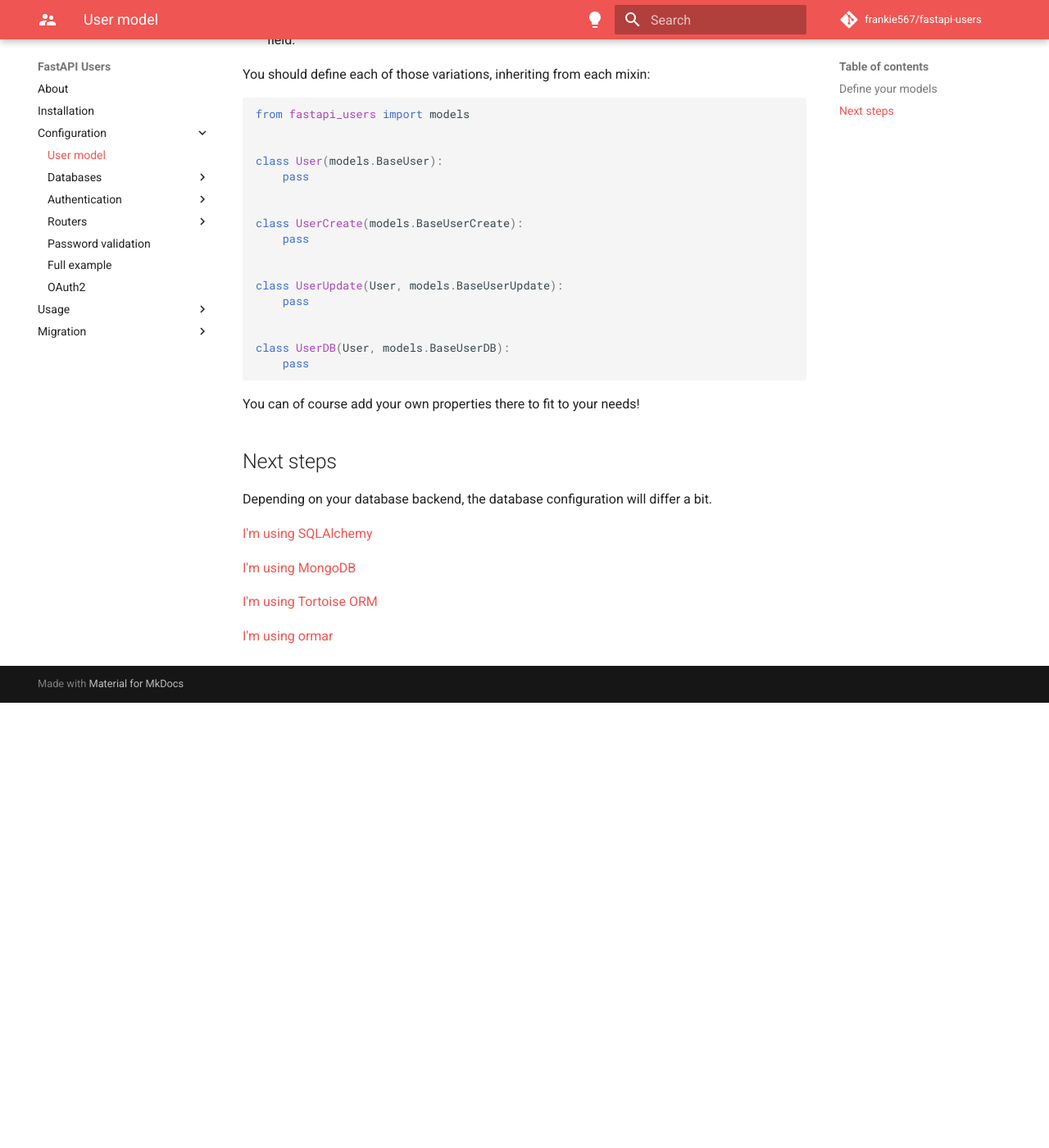
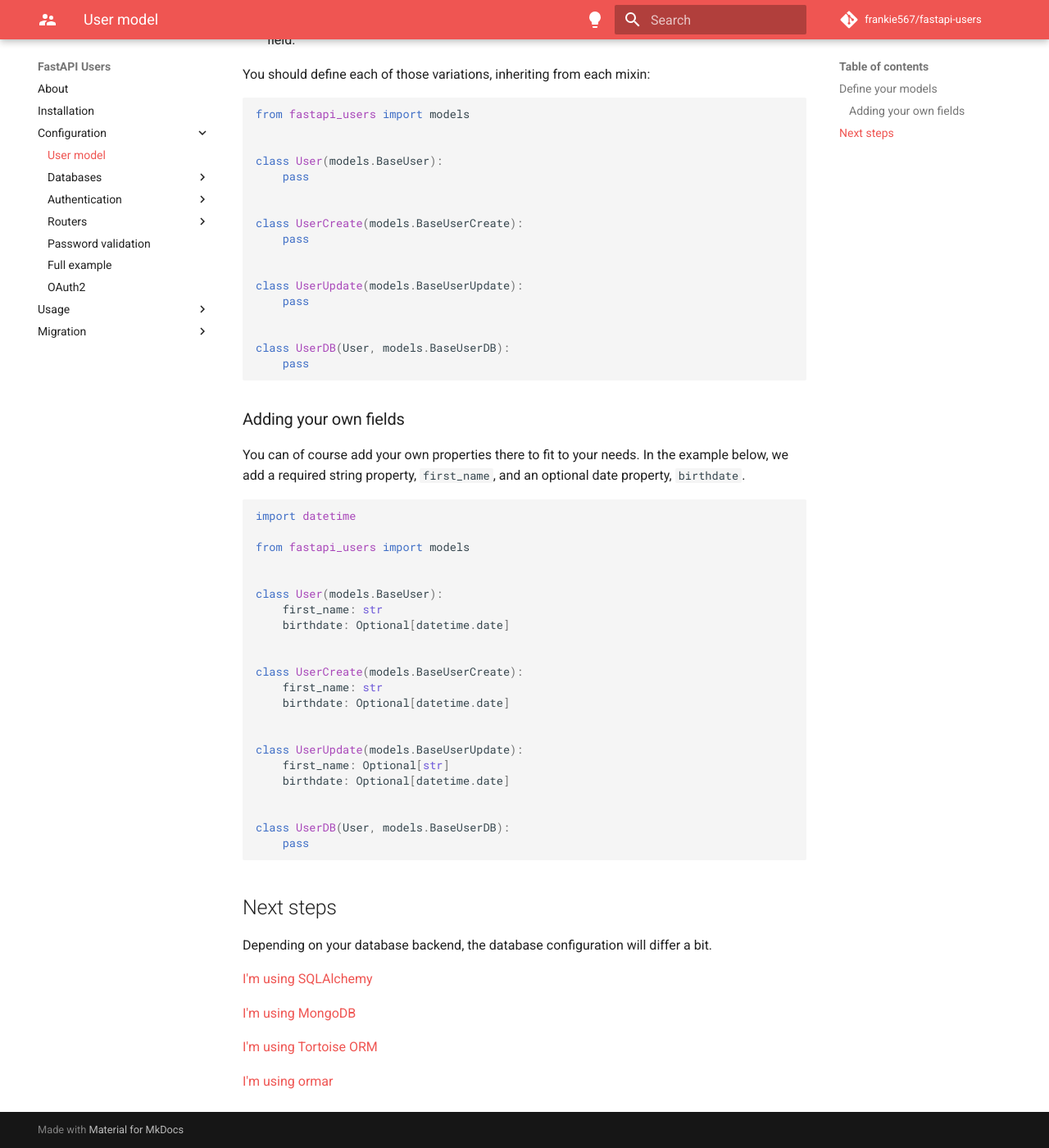
Before and after one commit to fastapi-users/fastapi-users, an MkDocs documentation site: the page built from docs/configuration/model.md, in a window 1280 px wide and 1400 px high, scrolled down 732 px. Shown: the whole window at 82% size. Built offline with MkDocs 1.6.1 and Material for MkDocs 9.7.7, drawn with Linux system fonts in a browser that asks for light colours; comment, search, counter and statistics services are not loaded; before the commit the page ends 1589 px from its top, so only the background shows below that.

Commit message:
Refactor models

````diff
--- a/docs/configuration/model.md
+++ b/docs/configuration/model.md
@@ -39,7 +39,34 @@ class UserDB(User, models.BaseUserDB):
     pass
 ```
 
-You can of course add your own properties there to fit to your needs!
+### Adding your own fields
+
+You can of course add your own properties there to fit to your needs. In the example below, we add a required string property, `first_name`, and an optional date property, `birthdate`.
+
+```py
+import datetime
+
+from fastapi_users import models
+
+
+class User(models.BaseUser):
+    first_name: str
+    birthdate: Optional[datetime.date]
+
+
+class UserCreate(models.BaseUserCreate):
+    first_name: str
+    birthdate: Optional[datetime.date]
+
+
+class UserUpdate(models.BaseUserUpdate):
+    first_name: Optional[str]
+    birthdate: Optional[datetime.date]
+
+
+class UserDB(User, models.BaseUserDB):
+    pass
+```
 
 ## Next steps
 
````
Also changed, not shown: other parts of docs/configuration/model.md (+1 -1 lines), 2 other files.
